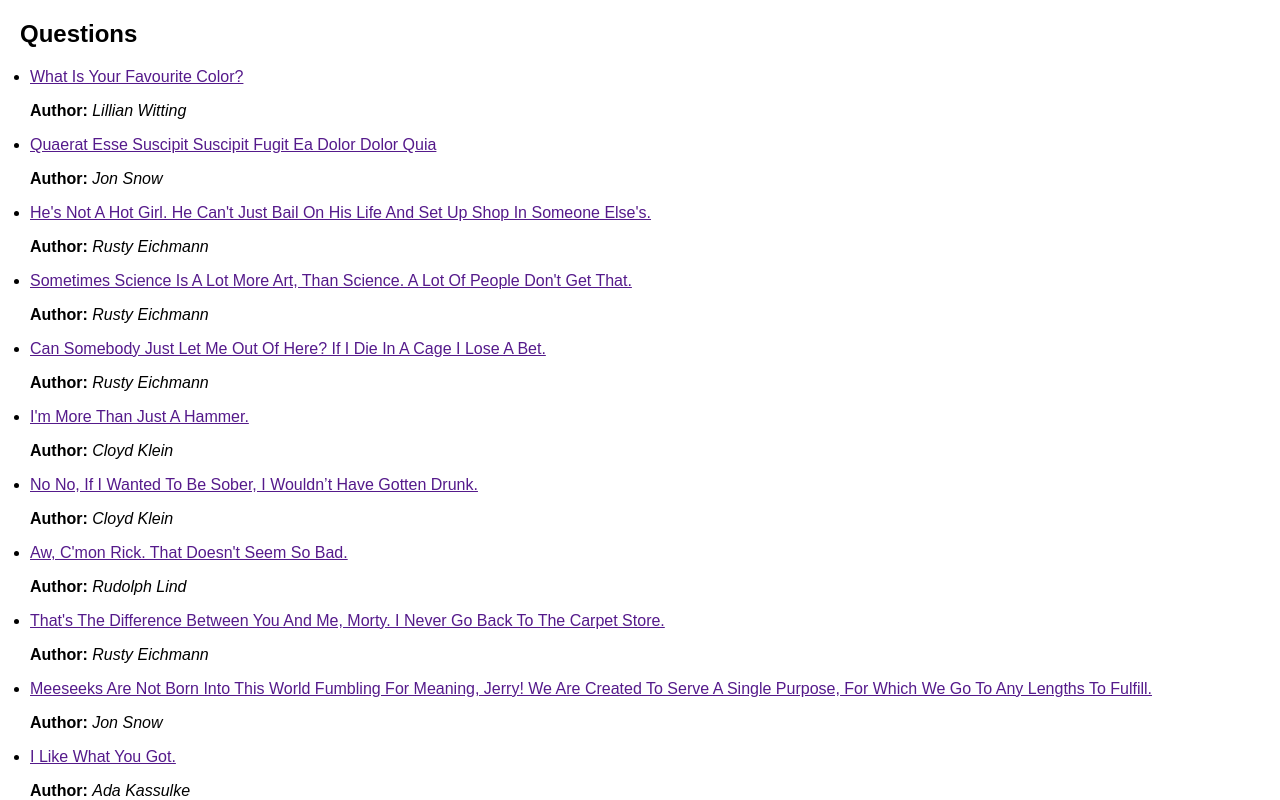
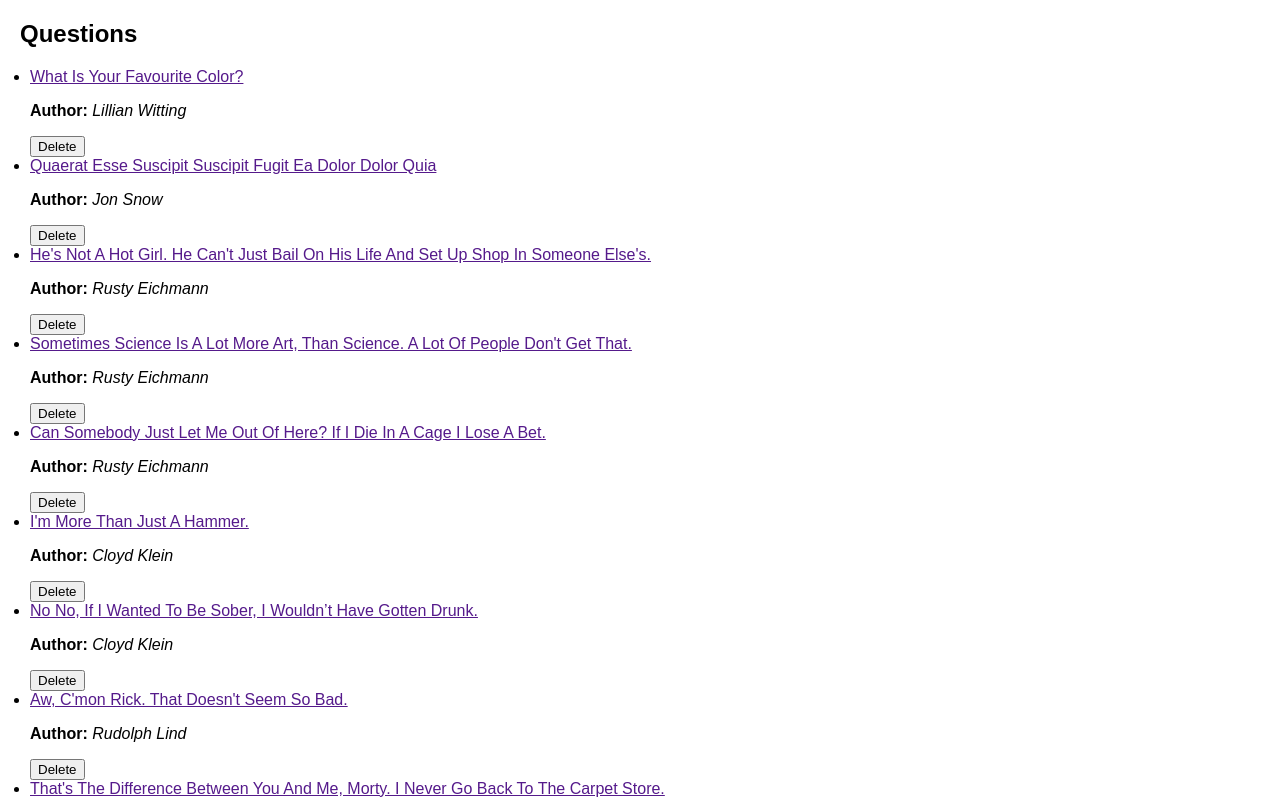
Before and after one commit to aera/Awesome-Answers-React, a React (Create React App) app: page /questions in a window 1280 px wide. Shown: the top 800 px of the page. Built offline with nearby package versions, Linux system fonts and the light colour scheme.

Commit message:
added question deletion

```diff
--- a/src/components/QuestionIndexPage.js
+++ b/src/components/QuestionIndexPage.js
@@ -3,6 +3,38 @@ import {Field} from './Field';
 import questions from '../data/questions';
 
 class QuestionIndexPage extends Component {
+  constructor (props) {
+    super(props);
+
+    this.state = {
+      questions: questions
+    };
+
+    // this.deleteQuestion = (..args) => this.deleteQuestion(...args);
+    // When using a method as a callback on an event listener
+    // prop (example: onClick={this.deleteQuestion}),
+    // we must bind this to it otherwise we won't have access
+    // to any method on `this` such `setState`.
+    this.deleteQuestion = this.deleteQuestion.bind(this);
+  }
+
+  deleteQuestion (event) {
+    // this.state = this.state.questions.pop() BAD!
+    const {questions} = this.state;
+    const {currentTarget} = event;
+    const questionId = parseInt(currentTarget.getAttribute('data-id'));
+
+    // Everytime you want to change the state, use the
+    // this.setState() method. Unlike directly mutating the
+    // this.state, this will tell React that the DOM may need
+    // to change.
+    this.setState({
+      questions: questions
+        .filter(question => question.id !== questionId)
+    });
+    console.log('Question delete!');
+  }
+
   render () {
     return (
       <main
@@ -13,10 +45,14 @@ class QuestionIndexPage extends Component {
         <h2>Questions</h2>
         <ul style={{paddingLeft: '10px'}}>
           {
-            questions.map(question => (
+            this.state.questions.map(question => (
               <li key={question.id}>
                 <a href="">{question.title}</a>
                 <Field name="Author" value={question.author.full_name} />
+                <button
+                  data-id={question.id}
+                  onClick={this.deleteQuestion}
+                >Delete</button>
               </li>
             ))
           }
```
